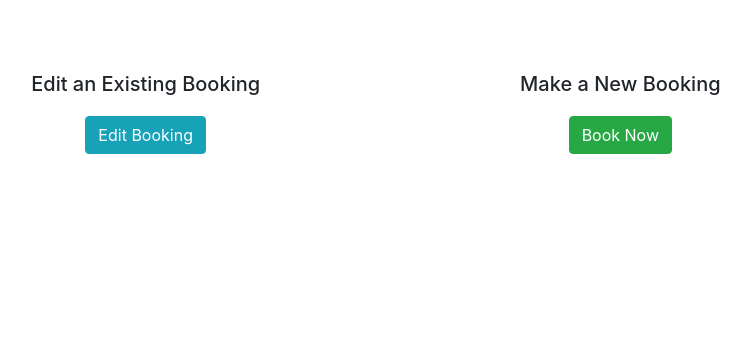
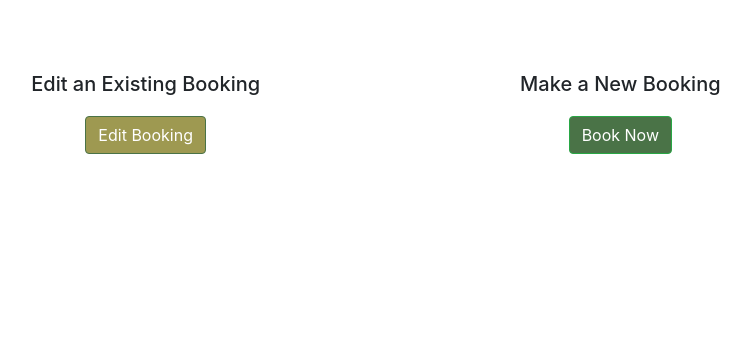
Before and after one commit to Code-Institute-Submissions/JamieT966-project-portfolio-4_SepResub, a Django app: page /booking/ in a window 1280 px wide. Shown: the part 76-429 px from the top of the page, without its empty margins (257-1008 px from the left). Run offline with Django 3.2, Linux system fonts and the light colour scheme.

Commit message:
changed button colours

```diff
--- a/static/css/style.css
+++ b/static/css/style.css
@@ -172,3 +172,23 @@ a {
     border: 1px solid var(--ml_darkgreen);
     border: 1px solid var(--ml_darkgreen);
 }
+
+.submit-btns {
+    background-color: var(--ml_darkgreen);
+}
+
+.submit-btns:hover {
+    background-color: var(--off_white);
+    color: var(--ml_darkgreen);
+}
+
+.edit-btns {
+    background-color: var(--ml_gold);
+    border: 1px solid var(--ml_darkgreen);
+}
+
+.edit-btns:hover {
+    background-color: var(--off_white);
+    border: 1px solid var(--ml_gold);
+    color: var(--ml_gold);
+}
--- a/templates/booking.html
+++ b/templates/booking.html
@@ -6,11 +6,11 @@
     <div class="row align-items-center justify-content-center text-center">
             <div class="col-md-4 col-12 m-4">
                 <h5>Edit an Existing Booking</h5>
-                <a class="text-decoration-none" href="{% url 'my_booking' %}"><button type="button" class="btn btn-info book-btn d-flex justify-content-center">Edit Booking</button></a>
+                <a class="text-decoration-none" href="{% url 'my_booking' %}"><button type="button" class="btn btn-info book-btn d-flex justify-content-center edit-btns">Edit Booking</button></a>
             </div>
             <div class="col-md-4 col-12 booking-btn-box m-4">
                 <h5>Make a New Booking</h5>
-                <a class="text-decoration-none" href="{% url 'booking' %}"><button type="button" class="btn btn-success book-btn d-flex justify-content-center">Book Now</button></a>
+                <a class="text-decoration-none" href="{% url 'booking' %}"><button type="button" class="btn btn-success book-btn d-flex justify-content-center submit-btns">Book Now</button></a>
             </div>
     </div>
 </div>
--- a/templates/booking_form.html
+++ b/templates/booking_form.html
@@ -12,7 +12,7 @@
         <form method="POST">
             {% csrf_token %}
             {{ form.as_p }}
-            <button class="btn btn-success book-btn">Submit</button>
+            <button class="btn btn-success book-btn submit-btns">Submit</button>
         </form>
     </div>
 </div>
--- a/templates/contact.html
+++ b/templates/contact.html
@@ -28,6 +28,6 @@
         <label for="exampleFormControlTextarea1">Message</label>
         <textarea name="message" placeholder="Enter your message" class="form-control" id="exampleFormControlTextarea1" rows="2" required></textarea>
     </div>
-    <button type="submit" class="btn btn-success">Submit</button>
+    <button type="submit" class="btn btn-success submit-btns">Submit</button>
   </form>
 {% endblock %}
--- a/templates/my_booking.html
+++ b/templates/my_booking.html
@@ -15,7 +15,7 @@
         <label for="exampleInputEmail1">Enter Booking Reference</label>
         <input name="book_ref" type="text" class="form-control" placeholder="Booking Reference" aria-describedby="enter booking reference here" required>
     </div>
-    <button type="submit" class="btn btn-success">Submit</button>
+    <button type="submit" class="btn btn-success submit-btns">Submit</button>
 </form>
 
 {% for reference_match in reference_match %}
```
